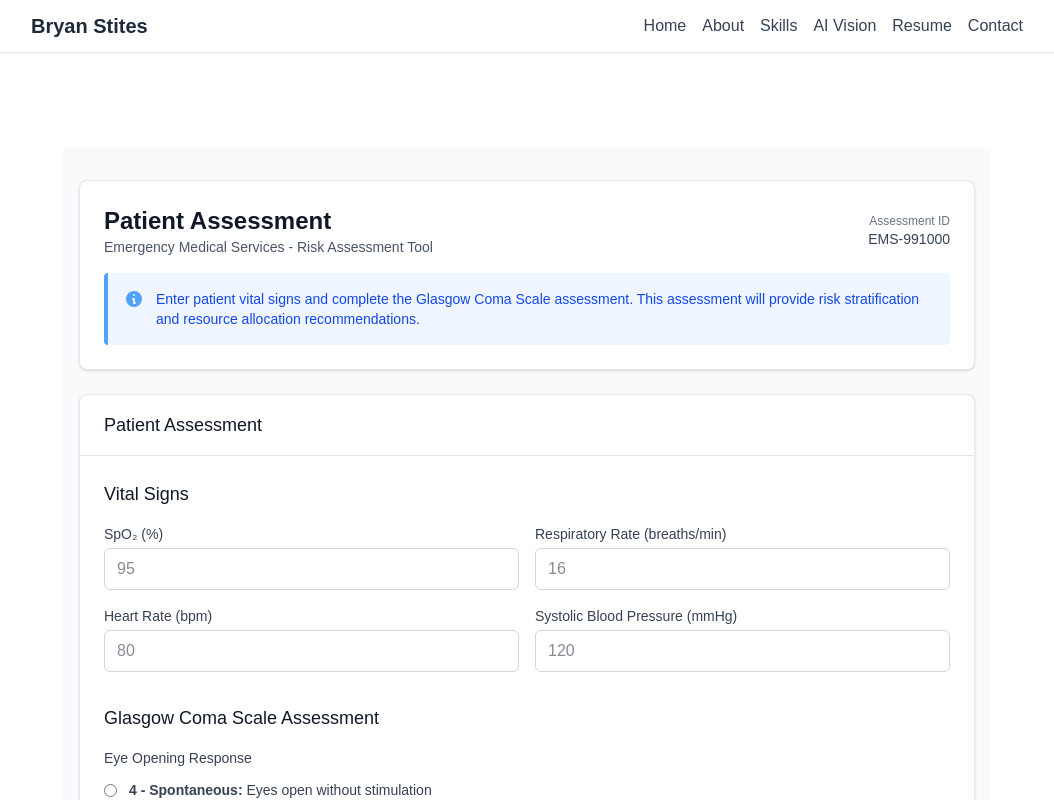
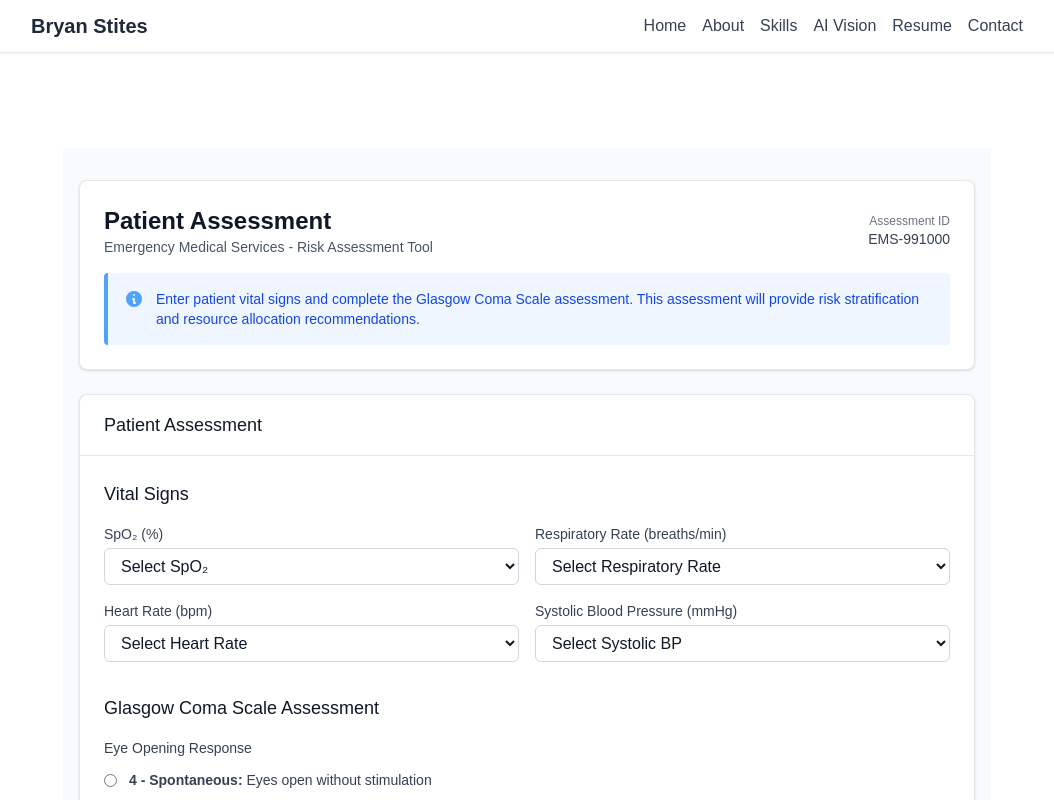
Before and after one commit to bkstites/vp-portfolio, a Next.js app: page /ems-ai/triage in a window 1280 px wide. Shown: the top 800 px of the page, without its empty margins (113-1167 px from the left). Built offline with nearby package versions, Linux system fonts and the light colour scheme.

Commit message:
Replace vital signs input fields with dropdown menus for easier data entry

```diff
--- a/src/app/ems-ai/triage/page.tsx
+++ b/src/app/ems-ai/triage/page.tsx
@@ -16,7 +16,7 @@ export default function EMSTriageForm() {
   const [loading, setLoading] = useState(false);
   const router = useRouter();
 
-  function handleChange(e: React.ChangeEvent<HTMLInputElement>) {
+  function handleChange(e: React.ChangeEvent<HTMLInputElement | HTMLSelectElement>) {
     setForm({ ...form, [e.target.name]: e.target.value });
   }
 
@@ -106,68 +106,145 @@ export default function EMSTriageForm() {
                     <label className="block text-sm font-medium text-gray-700 mb-1">
                       SpO₂ (%)
                     </label>
-                    <input
-                      type="number"
+                    <select
                       name="spo2"
-                      min="0"
-                      max="100"
                       required
                       value={form.spo2}
                       onChange={handleChange}
                       className="w-full px-3 py-2 border border-gray-300 rounded-md focus:outline-none focus:ring-2 focus:ring-blue-500 focus:border-blue-500 text-gray-900"
-                      placeholder="95"
-                    />
+                    >
+                      <option value="">Select SpO₂</option>
+                      <option value="100">100% - Normal</option>
+                      <option value="99">99% - Normal</option>
+                      <option value="98">98% - Normal</option>
+                      <option value="97">97% - Normal</option>
+                      <option value="96">96% - Normal</option>
+                      <option value="95">95% - Normal</option>
+                      <option value="94">94% - Mild Hypoxemia</option>
+                      <option value="93">93% - Mild Hypoxemia</option>
+                      <option value="92">92% - Mild Hypoxemia</option>
+                      <option value="91">91% - Mild Hypoxemia</option>
+                      <option value="90">90% - Mild Hypoxemia</option>
+                      <option value="89">89% - Moderate Hypoxemia</option>
+                      <option value="88">88% - Moderate Hypoxemia</option>
+                      <option value="87">87% - Moderate Hypoxemia</option>
+                      <option value="86">86% - Moderate Hypoxemia</option>
+                      <option value="85">85% - Moderate Hypoxemia</option>
+                      <option value="84">84% - Severe Hypoxemia</option>
+                      <option value="83">83% - Severe Hypoxemia</option>
+                      <option value="82">82% - Severe Hypoxemia</option>
+                      <option value="81">81% - Severe Hypoxemia</option>
+                      <option value="80">80% - Severe Hypoxemia</option>
+                      <option value="79">79% - Critical</option>
+                      <option value="78">78% - Critical</option>
+                      <option value="77">77% - Critical</option>
+                      <option value="76">76% - Critical</option>
+                      <option value="75">75% - Critical</option>
+                      <option value="70">70% - Critical</option>
+                      <option value="65">65% - Critical</option>
+                      <option value="60">60% - Critical</option>
+                    </select>
                   </div>
 
                   <div>
                     <label className="block text-sm font-medium text-gray-700 mb-1">
                       Respiratory Rate (breaths/min)
                     </label>
-                    <input
-                      type="number"
+                    <select
                       name="rr"
-                      min="0"
-                      max="60"
                       required
                       value={form.rr}
                       onChange={handleChange}
                       className="w-full px-3 py-2 border border-gray-300 rounded-md focus:outline-none focus:ring-2 focus:ring-blue-500 focus:border-blue-500 text-gray-900"
-                      placeholder="16"
-                    />
+                    >
+                      <option value="">Select Respiratory Rate</option>
+                      <option value="8">8 - Bradypnea</option>
+                      <option value="10">10 - Bradypnea</option>
+                      <option value="12">12 - Normal</option>
+                      <option value="14">14 - Normal</option>
+                      <option value="16">16 - Normal</option>
+                      <option value="18">18 - Normal</option>
+                      <option value="20">20 - Normal</option>
+                      <option value="22">22 - Tachypnea</option>
+                      <option value="24">24 - Tachypnea</option>
+                      <option value="26">26 - Tachypnea</option>
+                      <option value="28">28 - Tachypnea</option>
+                      <option value="30">30 - Tachypnea</option>
+                      <option value="32">32 - Severe Tachypnea</option>
+                      <option value="35">35 - Severe Tachypnea</option>
+                      <option value="40">40 - Severe Tachypnea</option>
+                    </select>
                   </div>
 
                   <div>
                     <label className="block text-sm font-medium text-gray-700 mb-1">
                       Heart Rate (bpm)
                     </label>
-                    <input
-                      type="number"
+                    <select
                       name="hr"
-                      min="0"
-                      max="250"
                       required
                       value={form.hr}
                       onChange={handleChange}
                       className="w-full px-3 py-2 border border-gray-300 rounded-md focus:outline-none focus:ring-2 focus:ring-blue-500 focus:border-blue-500 text-gray-900"
-                      placeholder="80"
-                    />
+                    >
+                      <option value="">Select Heart Rate</option>
+                      <option value="35">35 - Severe Bradycardia</option>
+                      <option value="40">40 - Bradycardia</option>
+                      <option value="45">45 - Bradycardia</option>
+                      <option value="50">50 - Bradycardia</option>
+                      <option value="55">55 - Bradycardia</option>
+                      <option value="60">60 - Normal</option>
+                      <option value="65">65 - Normal</option>
+                      <option value="70">70 - Normal</option>
+                      <option value="75">75 - Normal</option>
+                      <option value="80">80 - Normal</option>
+                      <option value="85">85 - Normal</option>
+                      <option value="90">90 - Normal</option>
+                      <option value="95">95 - Normal</option>
+                      <option value="100">100 - Normal</option>
+                      <option value="110">110 - Tachycardia</option>
+                      <option value="120">120 - Tachycardia</option>
+                      <option value="130">130 - Tachycardia</option>
+                      <option value="140">140 - Tachycardia</option>
+                      <option value="150">150 - Severe Tachycardia</option>
+                      <option value="160">160 - Severe Tachycardia</option>
+                      <option value="180">180 - Severe Tachycardia</option>
+                      <option value="200">200 - Severe Tachycardia</option>
+                    </select>
                   </div>
 
                   <div>
                     <label className="block text-sm font-medium text-gray-700 mb-1">
                       Systolic Blood Pressure (mmHg)
                     </label>
-                    <input
-                      type="number"
+                    <select
                       name="sbp"
-                      min="0"
-                      max="300"
                       required
                       value={form.sbp}
                       onChange={handleChange}
                       className="w-full px-3 py-2 border border-gray-300 rounded-md focus:outline-none focus:ring-2 focus:ring-blue-500 focus:border-blue-500 text-gray-900"
-                      placeholder="120"
-                    />
+                    >
+                      <option value="">Select Systolic BP</option>
+                      <option value="60">60 - Critical Hypotension</option>
+                      <option value="70">70 - Critical Hypotension</option>
+                      <option value="80">80 - Hypotension</option>
+                      <option value="85">85 - Hypotension</option>
+                      <option value="90">90 - Low Normal</option>
+                      <option value="95">95 - Low Normal</option>
+                      <option value="100">100 - Normal</option>
+                      <option value="110">110 - Normal</option>
+                      <option value="120">120 - Normal</option>
+                      <option value="130">130 - Normal</option>
+                      <option value="140">140 - Normal</option>
+                      <option value="150">150 - Normal</option>
+                      <option value="160">160 - Hypertension</option>
+                      <option value="170">170 - Hypertension</option>
+                      <option value="180">180 - Hypertension</option>
+                      <option value="190">190 - Hypertension</option>
+                      <option value="200">200 - Severe Hypertension</option>
+                      <option value="220">220 - Severe Hypertension</option>
+                      <option value="240">240 - Severe Hypertension</option>
+                    </select>
                   </div>
                 </div>
               </div>
```
